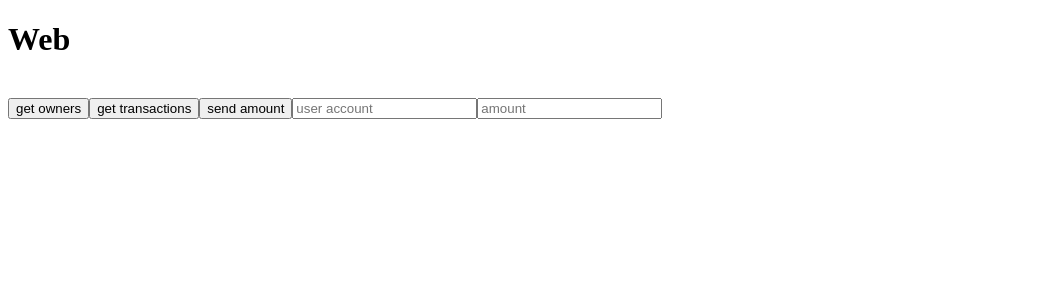
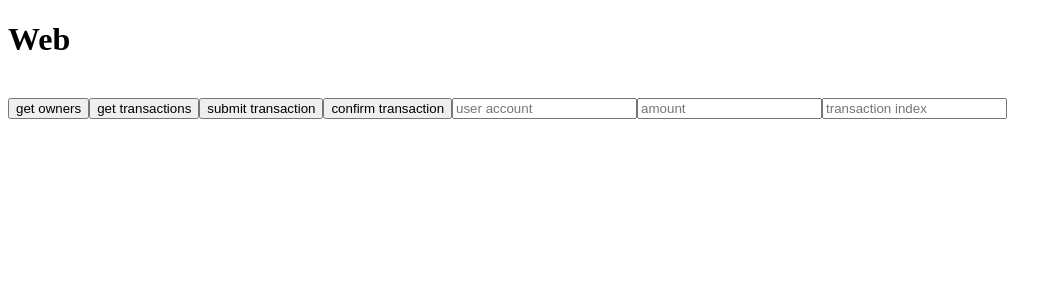
Before and after one commit to MarcusPang/nus-fintech-winter-project, a Next.js app in the folder apps/web/: page / in a window 1280 px wide. Shown: the top 300 px of the page, without its empty margins (0-1062 px from the left). Built offline with nearby package versions, Linux system fonts and the light colour scheme.

Commit message:
Add frontend functions

```diff
--- a/apps/web/pages/index.tsx
+++ b/apps/web/pages/index.tsx
@@ -18,75 +18,13 @@ const walletAddress = "0xe7f1725E7734CE288F8367e1Bb143E90bb3F0512";
 
 const Homepage = () => {
   const [userAccount, setUserAccount] = useState("");
+  const [transactionIndex, setTransactionIndex] = useState(0);
   const [amount, setAmount] = useState(0);
 
   const requestAccount = async () => {
     // request from metamask the user account
     await window.ethereum.request({ method: "eth_requestAccounts" });
   };
-
-  // const fetchGreeting = async () => {
-  //   // check if metamask is available
-  //   if (window.ethereum) {
-  //     const provider = new ethers.providers.Web3Provider(window.ethereum);
-  //     console.log({ provider });
-  //     const contract = new ethers.Contract(
-  //       greeterAddress,
-  //       Greeter.abi,
-  //       provider
-  //     );
-  //     try {
-  //       const data = await contract.greet();
-  //       console.log("data: ", data);
-  //     } catch (err) {
-  //       console.log("Error: ", err);
-  //     }
-  //   }
-  // };
-
-  // async function getBalance() {
-  //   if (typeof window.ethereum !== "undefined") {
-  //     const [account] = await window.ethereum.request({
-  //       method: "eth_requestAccounts",
-  //     });
-  //     const provider = new ethers.providers.Web3Provider(window.ethereum);
-  //     const contract = new ethers.Contract(tokenAddress, Token.abi, provider);
-  //     const balance = await contract.balanceOf(account);
-  //     console.log("Balance: ", balance.toString());
-  //   }
-  // }
-
-  const sendAmount = async () => {
-    if (window.ethereum) {
-      await requestAccount();
-      const provider = new ethers.providers.Web3Provider(window.ethereum);
-      const signer = provider.getSigner();
-      const contract = new ethers.Contract(walletAddress, Wallet.abi, signer);
-      const transaction = await contract.submitTransaction(
-        userAccount,
-        amount,
-        "0x00"
-      );
-      console.log(transaction);
-      // await transaction.wait();
-      // console.log(`${amount} Coins successfully sent to ${userAccount}`);
-    }
-  };
-
-  // const setGreetingValue = async () => {
-  //   if (!greeting) return;
-  //   if (window.ethereum) {
-  //     await requestAccount();
-  //     const provider = new ethers.providers.Web3Provider(window.ethereum);
-  //     console.log({ provider });
-  //     const signer = provider.getSigner();
-  //     const contract = new ethers.Contract(greeterAddress, Greeter.abi, signer);
-  //     const transaction = await contract.setGreeting(greeting);
-  //     setGreeting("");
-  //     await transaction.wait();
-  //     fetchGreeting();
-  //   }
-  // };
 
   const getOwners = async () => {
     if (window.ethereum) {
@@ -110,21 +48,43 @@ const Homepage = () => {
     }
   };
 
+  const submitTransaction = async () => {
+    if (window.ethereum) {
+      await requestAccount();
+      const provider = new ethers.providers.Web3Provider(window.ethereum);
+      const signer = provider.getSigner();
+      const contract = new ethers.Contract(walletAddress, Wallet.abi, signer);
+      const transaction = await contract.submitTransaction(
+        userAccount,
+        amount,
+        "0x00"
+      );
+      console.log(transaction);
+    }
+  };
+
+  const confirmTransaction = async () => {
+    if (window.ethereum) {
+      const provider = new ethers.providers.Web3Provider(window.ethereum);
+      const signer = provider.getSigner();
+      const contract = new ethers.Contract(walletAddress, Wallet.abi, signer);
+      try {
+        const transaction = await contract.confirmTransaction(transactionIndex);
+        console.log(transaction);
+      } catch (e) {
+        console.log("[error]: ", e);
+      }
+    }
+  };
+
   return (
     <div>
       <h1>Web</h1>
-      {/* <button onClick={fetchGreeting}>Fetch Greeting</button>
-      <button onClick={setGreetingValue}>Set Greeting</button>
-      <input
-        onChange={(e) => setGreeting(e.target.value)}
-        placeholder="set greeting"
-        value={greeting}
-      /> */}
-
       <br />
       <button onClick={getOwners}>get owners</button>
       <button onClick={getTransactions}>get transactions</button>
-      <button onClick={sendAmount}>send amount</button>
+      <button onClick={submitTransaction}>submit transaction</button>
+      <button onClick={confirmTransaction}>confirm transaction</button>
       <input
         onChange={(e) => setUserAccount(e.target.value)}
         placeholder="user account"
@@ -133,6 +93,10 @@ const Homepage = () => {
         onChange={(e) => setAmount(+e.target.value)}
         placeholder="amount"
       />
+      <input
+        onChange={(e) => setTransactionIndex(+e.target.value)}
+        placeholder="transaction index"
+      />
     </div>
   );
 };
```
Also changed, not shown: 2 other files (tests, documents, lock files or other folders).
